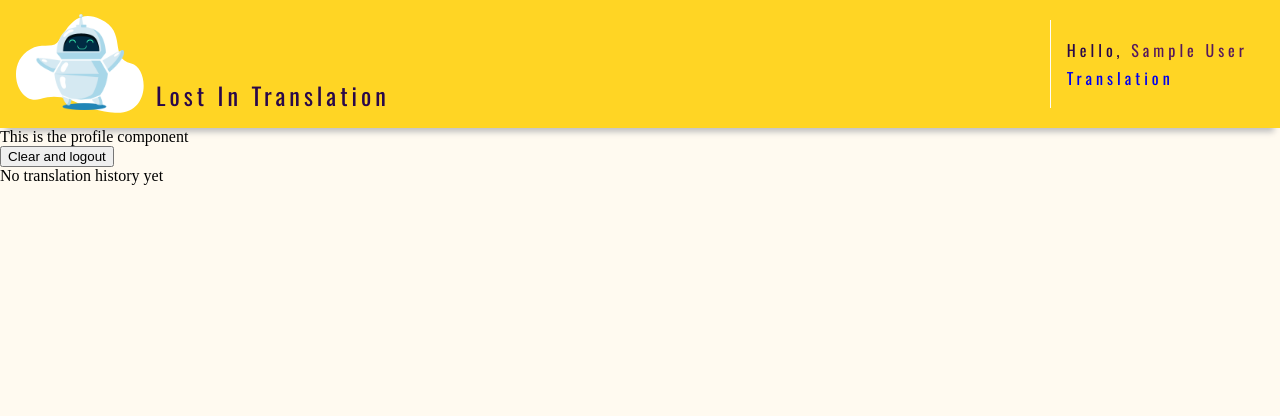
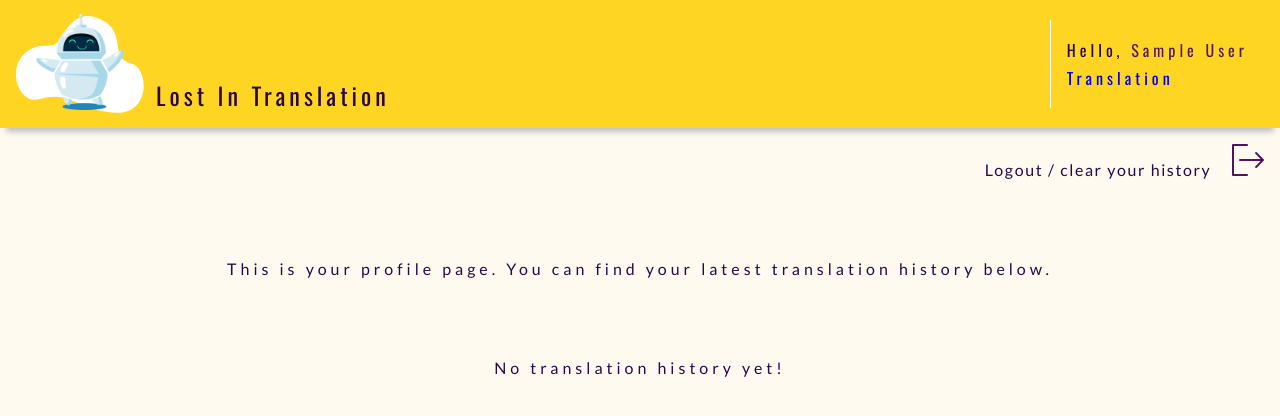
Before and after one commit to nightfrost/Lost-In-Translation, a React (Create React App) app: page /profile in a window 1280 px wide. Shown: the top 416 px of the page. Built offline with nearby package versions, Linux system fonts and the light colour scheme; sample sign-in values are in the browser's storage.

Commit message:
refactor: update profile styling

```diff
--- a/src/components/routes/Profile.js
+++ b/src/components/routes/Profile.js
@@ -2,6 +2,7 @@ import { useHistory } from "react-router-dom";
 import { useEffect, useState, useContext } from "react";
 import { LoginContext } from "../context/LoginContext";
 import TranslationItem from "../shared/TranslationItem";
+import logout from "../../assets/images/logout.png";
 
 const Profile = () => {
     const [translationHistory, setTranslationHistory] = useState([]);
@@ -33,15 +34,21 @@ const Profile = () => {
     };
 
     return (
-        <div className="content">
-            <p>This is the profile component</p>
-            <button type="button" onClick={clearStorage}>
-                Clear and logout
-            </button>
+        <div>
+            <div className="profile">
+                <div className="profileLogout" onClick={clearStorage}>
+                    Logout / clear your history{" "}
+                    <img className="logoutImg" src={logout} alt="logout" />
+                </div>
+                <div className="profileText">
+                    This is your profile page. You can find your latest
+                    translation history below.
+                </div>
+            </div>
             {translationHistory.length > 0 ? (
                 showTranslations()
             ) : (
-                <div>No translation history yet</div>
+                <div className="profileText">No translation history yet!</div>
             )}
         </div>
     );
--- a/src/style/main.css
+++ b/src/style/main.css
@@ -312,3 +312,33 @@ label {
 .shadowCard {
   box-shadow: var(--color-neutral-600) 0px 7px 29px 0px;
 }
+
+/* profile */
+
+.profileText {
+  font-family: var(--ff-primary);
+  letter-spacing: 0.25em;
+  text-align: center;
+  margin: 5em;
+  color: var(--color-secundary-200);
+}
+
+.profileLogout {
+  font-family: var(--ff-primary);
+  letter-spacing: 0.1em;
+  text-align: right;
+  margin-top: 1em;
+  margin-right: 1em;
+  color: var(--color-secundary-200);
+}
+
+.profileLogout:hover {
+  cursor: pointer;
+  color: var(--color-secundary-100);
+}
+
+.logoutImg {
+    margin-left: 1em;
+    width: 32px;
+    height: 32px;
+}
```
Also changed, not shown: src/assets/images/down-arrow.png, src/assets/images/logout.png (added).
